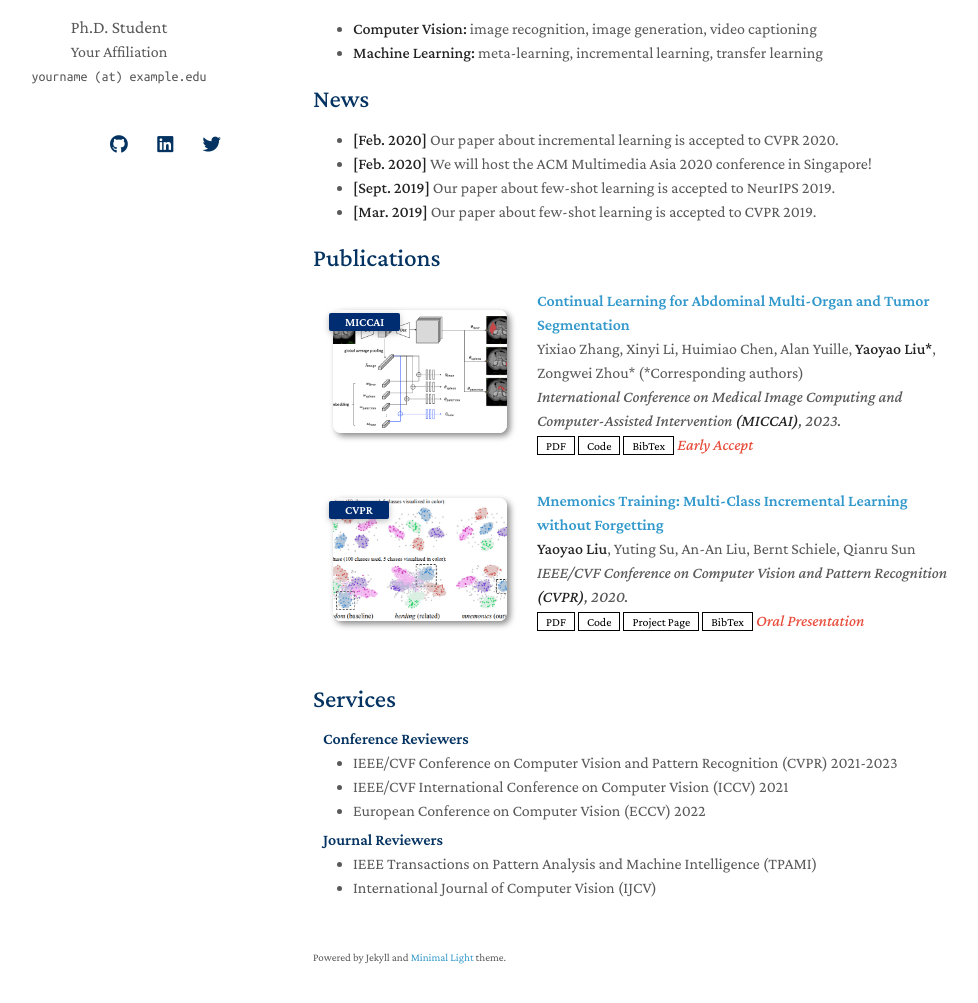
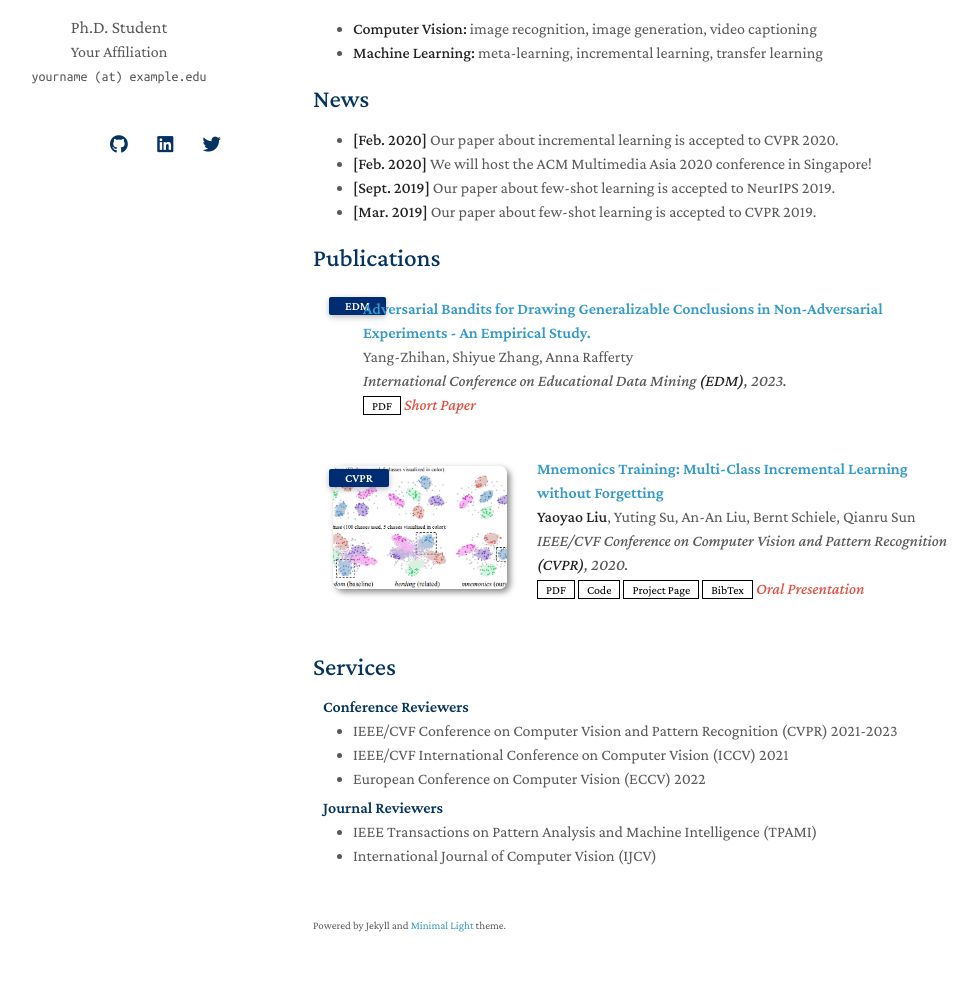
Before and after one commit to zhihanyang2022/academic, a Jekyll site: the page built from index.md, in a window 1280 px wide and 1264 px high. Shown: the part 226-1229 px from the top of the window, without its empty margins (157-1135 px from the left). Built offline with Jekyll 4.4.1, drawn with Linux system fonts in a browser that asks for light colours; nearby versions of some CDN libraries; a style sheet for code colours, icons or effects is not loaded; our own code applies the rules of GitHub Pages for plain Markdown files.

Commit message:
new stuff

```diff
--- a/_data/publications.yml
+++ b/_data/publications.yml
@@ -1,14 +1,11 @@
 main:
 
-  - title: Continual Learning for Abdominal Multi-Organ and Tumor Segmentation
-    authors: Yixiao Zhang, Xinyi Li, Huimiao Chen, Alan Yuille, <strong>Yaoyao Liu*</strong>, Zongwei Zhou* (*Corresponding authors)
-    conference_short: MICCAI
-    conference: International Conference on Medical Image Computing and Computer-Assisted Intervention <strong>(MICCAI)</strong>, 2023.
-    pdf: https://arxiv.org/pdf/2306.00988.pdf
-    code: https://github.com/MrGiovanni/ContinualLearning
-    bibtex: https://bib.yliu.me/MICCAI23.txt
-    image: ./assets/img/teaser_example_2.png
-    notes: Early Accept
+  - title: Adversarial Bandits for Drawing Generalizable Conclusions in Non-Adversarial Experiments - An Empirical Study.
+    authors: Yang-Zhihan, Shiyue Zhang, Anna Rafferty
+    conference_short: EDM
+    conference: International Conference on Educational Data Mining <strong>(EDM)</strong>, 2023.
+    pdf: https://files.eric.ed.gov/fulltext/ED624040.pdf
+    notes: Short Paper
 
   - title: "Mnemonics Training: Multi-Class Incremental Learning without Forgetting"
     authors: <strong>Yaoyao Liu</strong>, Yuting Su, An-An Liu, Bernt Schiele, Qianru Sun
```
Also changed, not shown: assets/img/favicon-dark.png, assets/img/favicon.png.
